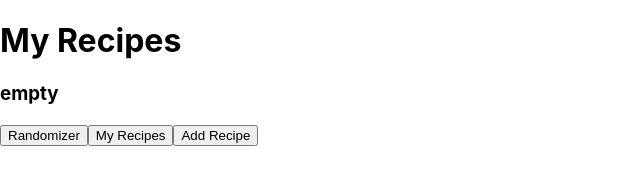
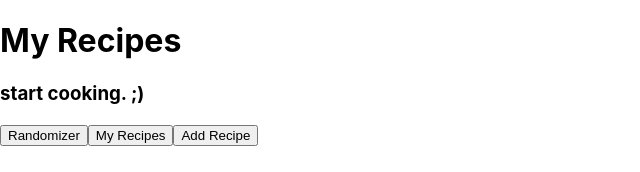
Before and after one commit to vickybremer/Rezeptbuch, a React (Create React App) app in the folder rezeptbuch/: page / in a window 1280 px wide. Shown: the top 172 px of the page, without its empty margins (0-640 px from the left). Built offline with nearby package versions, Linux system fonts and the light colour scheme.

Commit message:
Versuch: Delete-Button in Recipe.js

```diff
--- a/rezeptbuch/src/components/addNewRecipe/AddRecipe.js
+++ b/rezeptbuch/src/components/addNewRecipe/AddRecipe.js
@@ -45,7 +45,7 @@ export default function AddRecipe() {
     event.preventDefault();
     //Das neue Rezept, was hinzugefügt wird
     const newRecipe = {
-      //   id: addId,
+      id: addTitle,
       title: addTitle,
       ingredients: addIngredients,
       steps: addSteps,
@@ -88,7 +88,6 @@ export default function AddRecipe() {
   //Neuer Schritt
   const AddStep = event => {
     event.preventDefault();
-
     const newStep = { id: currentStep };
 
     //... = kurz für map Funktion
--- a/rezeptbuch/src/components/recipes/Recipes.js
+++ b/rezeptbuch/src/components/recipes/Recipes.js
@@ -1,4 +1,5 @@
 import FullRecipe from "../fullRecipe/fullRecipe.js";
+import AddRecipe from "../addNewRecipe/AddRecipe.js";
 import { useState } from "react";
 // import recipeData from "../recipeData/Recipe-data.json";
 import Header from "../header/Header.js";
@@ -16,7 +17,7 @@ export default function Recipes() {
   //Liste der Rezepttitel wird erstellt (sind Buttons)
   if (localData === null) {
     localData = [];
-    recipeList = <p>empty</p>;
+    recipeList = <p>start cooking. ;)</p>;
   } else {
     localData = JSON.parse(localStorage.getItem("recipes"));
     recipeList = localData.map(recipe => (
@@ -24,9 +25,18 @@ export default function Recipes() {
         <button onClick={() => setSelectedRecipe(recipe.title)}>
           {recipe.title}
         </button>
+        <button onClick={() => DeleteRecipe(recipe.id)}>delete</button>
       </li>
     ));
   }
+
+  const xxxx = { id: localData.title };
+  const DeleteRecipe = id => {
+    // const filteredRecipes = xxxx.filter(recipe => recipe.id !== id);
+    // setSelectedRecipe(filteredRecipes);
+    // console.log(id);
+    console.log(xxxx + "   oki");
+  };
 
   //Liste wird aufgerufen
   return (
```
